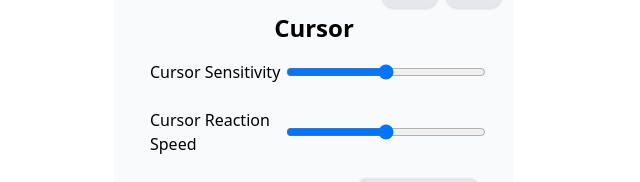
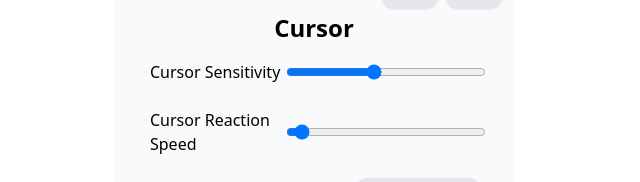
Before and after one commit to Noddyhub/Noddy-FE, a React (Vite) app in the folder frontend-dashboard/: page /option-page in a window 1280 px wide. Shown: the part 208-390 px from the top of the page, without its empty margins (326-966 px from the left). Built offline with nearby package versions, Linux system fonts and the light colour scheme; no server answers.

Commit message:
feat: socket을 통한 sensitivity, speed 데이터 전달 #33

```diff
--- a/frontend-dashboard/src/components/ControlSlider.jsx
+++ b/frontend-dashboard/src/components/ControlSlider.jsx
@@ -1,9 +1,26 @@
-export default function ControlSlider({ name }) {
+import useSocket from "../hooks/useSocket";
+
+export default function ControlSlider({ name, min, max, step, defaultValue }) {
+  const { sendMessage } = useSocket();
+
+  const handleSliderChange = (e) => {
+    const sliderValue = e.target.value;
+    sendMessage(JSON.stringify({ name, sliderValue }));
+  }
+
   return (
     <div className="mb-2 flex w-[45vh] flex-row items-center justify-between rounded-2xl px-2">
       <div className="mt-2 mb-2 ml-2 font-medium dark:text-white">{name}</div>
       <div className="flex flex-row">
-        <input type="range" className="w-50 rounded-2xl px-2" />
+        <input
+          type="range"
+          className="w-50 rounded-2xl px-2"
+          min={min}
+          max={max}
+          step={step}
+          defaultValue={defaultValue}
+          onChange={handleSliderChange}
+        />
       </div>
     </div>
   );
--- a/frontend-dashboard/src/pages/cursorMode/CursorModeOptions.jsx
+++ b/frontend-dashboard/src/pages/cursorMode/CursorModeOptions.jsx
@@ -4,8 +4,20 @@ import ControlSlider from "@/components/ControlSlider";
 export default function CursorModeOptions() {
   return (
     <>
-      <ControlSlider name={"Cursor Sensitivity"} />
-      <ControlSlider name={"Cursor Reaction Speed"} />
+      <ControlSlider
+        name={"Cursor Sensitivity"}
+        min={3}
+        max={10}
+        step={0.1}
+        defaultValue={6}
+      />
+      <ControlSlider
+        name={"Cursor Reaction Speed"}
+        min={1}
+        max={10}
+        step={1}
+        defaultValue={0.5}
+      />
       <ControlKey name={"Toggle Mode"} />
       <ControlKey name={"Left Click"} />
       <ControlKey name={"Right Click"} />
--- a/frontend-dashboard/src/pages/scrollMode/ScrollModeOptions.jsx
+++ b/frontend-dashboard/src/pages/scrollMode/ScrollModeOptions.jsx
@@ -4,7 +4,13 @@ import ControlSlider from "@/components/ControlSlider";
 export default function SliderModeOptions() {
   return (
     <>
-      <ControlSlider name={"Scroll Speed"} />
+      <ControlSlider
+        name={"Scroll Speed"}
+        min={50}
+        max={550}
+        step={10}
+        defaultValue={300}
+      />
       <ControlKey name={"Pause Scroll"} />
     </>
   );
```
